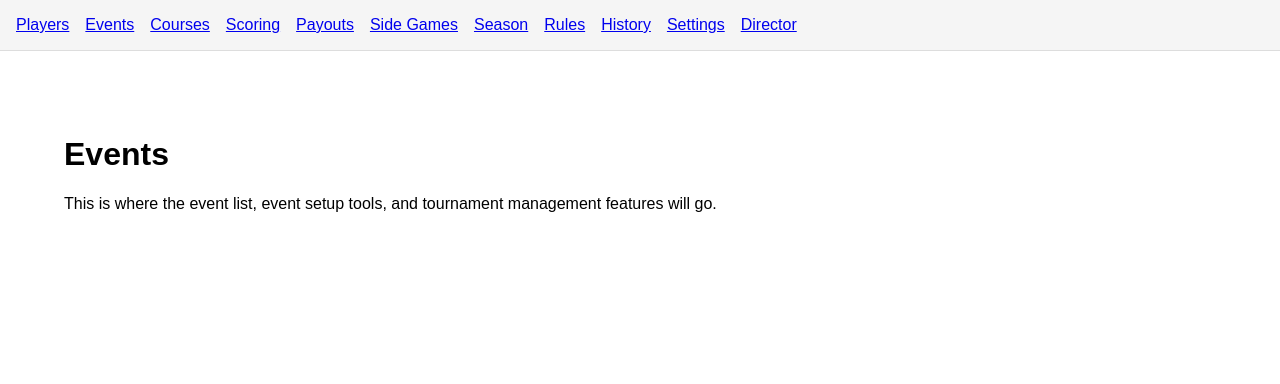
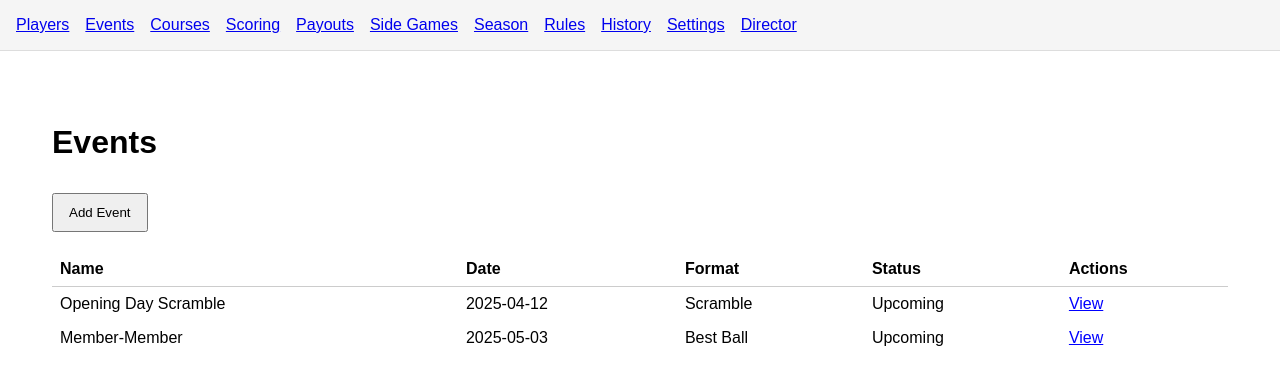
Before and after one commit to Jonesy55-Golf/Golf-Platform, a Next.js app: page /events in a window 1280 px wide. Shown: the top 384 px of the page. Built offline with nearby package versions, Linux system fonts and the light colour scheme.

Commit message:
Add Events view

```diff
--- a/app/events/page.tsx
+++ b/app/events/page.tsx
@@ -1,8 +1,51 @@
 export default function EventsPage() {
+  const events = [
+    { id: "1", name: "Opening Day Scramble", date: "2025-04-12", format: "Scramble", status: "Upcoming" },
+    { id: "2", name: "Member-Member", date: "2025-05-03", format: "Best Ball", status: "Upcoming" },
+  ];
+
   return (
-    <main style={{ padding: "2rem", fontFamily: "sans-serif" }}>
+    <div style={{ padding: "20px" }}>
       <h1>Events</h1>
-      <p>This is where the event list, event setup tools, and tournament management features will go.</p>
-    </main>
+
+      <button
+        style={{
+          marginTop: "10px",
+          marginBottom: "20px",
+          padding: "10px 15px",
+          cursor: "pointer",
+        }}
+      >
+        Add Event
+      </button>
+
+      <table style={{ width: "100%", borderCollapse: "collapse" }}>
+        <thead>
+          <tr>
+            <th style={{ borderBottom: "1px solid #ccc", textAlign: "left", padding: "8px" }}>Name</th>
+            <th style={{ borderBottom: "1px solid #ccc", textAlign: "left", padding: "8px" }}>Date</th>
+            <th style={{ borderBottom: "1px solid #ccc", textAlign: "left", padding: "8px" }}>Format</th>
+            <th style={{ borderBottom: "1px solid #ccc", textAlign: "left", padding: "8px" }}>Status</th>
+            <th style={{ borderBottom: "1px solid #ccc", textAlign: "left", padding: "8px" }}>Actions</th>
+          </tr>
+        </thead>
+
+        <tbody>
+          {events.map((event) => (
+            <tr key={event.id}>
+              <td style={{ padding: "8px" }}>{event.name}</td>
+              <td style={{ padding: "8px" }}>{event.date}</td>
+              <td style={{ padding: "8px" }}>{event.format}</td>
+              <td style={{ padding: "8px" }}>{event.status}</td>
+              <td style={{ padding: "8px" }}>
+                <a href={`/events/${event.id}`} style={{ color: "blue" }}>
+                  View
+                </a>
+              </td>
+            </tr>
+          ))}
+        </tbody>
+      </table>
+    </div>
   );
 }
```
Also changed, not shown: 1 other file (tests, documents, lock files or other folders).
